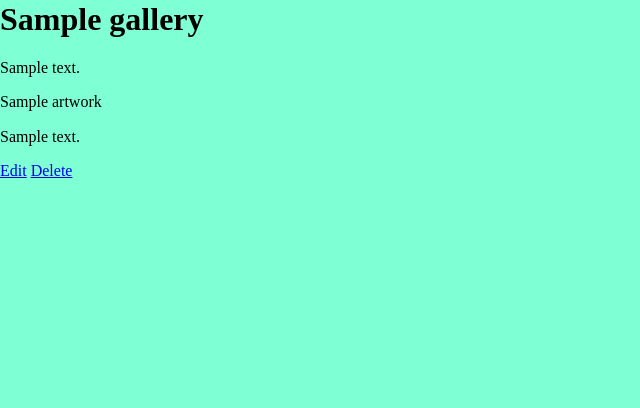
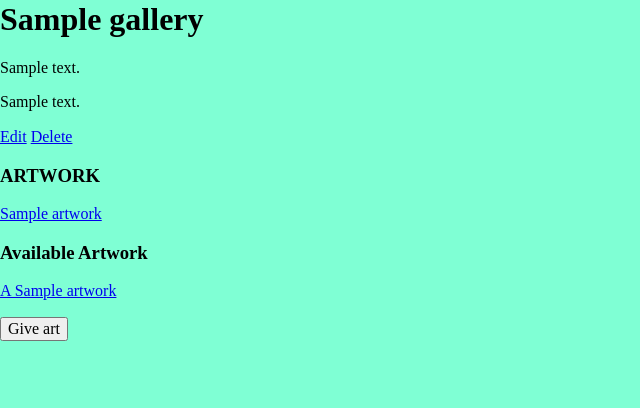
Before and after one commit to treymeetsworld/Galleria, a Django app: template templates/galleries/detail.html in a window 1280 px wide. Shown: the part 392-800 px from the top of the page, without its empty margins (0-640 px from the left). Run offline with Django 3.2, Linux system fonts and the light colour scheme; the template is opened without the code that fills it: most values are stand-ins (such as "Sample title", 1, 10 or a date in 2020).

Commit message:
add artwork to galleries

```diff
--- a/main_app/urls.py
+++ b/main_app/urls.py
@@ -14,4 +14,6 @@ path('artwork/<int:pk>/', views.ArtworkDetail.as_view(), name='artwork_detail'),
   path('artwork/', views.ArtworkList.as_view(), name='artwork_index'),
   path('artwork/<int:pk>/update/', views.ArtworkUpdate.as_view(), name='artwork_update'),
   path('artwork/<int:pk>/delete/', views.ArtworkDelete.as_view(), name='artwork_delete'),
+  path('galleries/<int:gallery_id>/assoc_artwork/<int:artwork_id>/', views.assoc_artwork, name='assoc_artwork'),
+
 ]
--- a/templates/galleries/detail.html
+++ b/templates/galleries/detail.html
@@ -21,7 +21,6 @@
   <div class="gallery-details">
     <h1>{{ gallery.name }}</h1>
     <p>{{ gallery.description }}</p>
-    <p>{{ gallery.artwork }}</p>
     <p>{{ gallery.comments }}</p>
     <div class="cat-actions">
       <a href="{% url 'galleries_update' gallery.id %}" class="btn warn">Edit</a>
@@ -29,5 +28,45 @@
     </div>
   </div>
 </section>
-
+<section>
+  <h3>ARTWORK</h3>
+  <div class="subsection-content">
+    {% if gallery.artwork.count %}
+      {% for artwork in gallery.artwork.all %}
+        <div class="toy-container">
+          <div class="color-block">
+          </div>
+          <a href="{% url 'artwork_detail' artwork.id %}">
+            <p>{{ artwork.title }}</p>
+          </a>
+        </div>
+      {% endfor %}
+    {% else %}
+      <p class=""> No Artwork</p>
+    {% endif %}
+  </div>
+  <h3>Available Artwork</h3>
+  <div class="subsection-content">
+    {% if artwork.count %}
+    {% for artwork in artwork.all %}
+      <div class="artwork-container">
+        <div
+          class="color-block"
+        ></div>
+        <a href="{% url 'artwork_detail' artwork.id %}">
+          <p>A  {{ artwork.title }}</p>
+        </a>
+        <form action="{% url 'assoc_artwork' gallery.id artwork.id %}" method="post">
+          {% csrf_token %}
+          <button type="submit" class="btn submit">Give art</button>
+        </form>
+      </div>
+    {% endfor %}
+  {% else %}
+    <p class="">
+      {{gallery.name}} already has all the available art
+    </p>
+  {% endif %}
+  </div>
+</section>
 {% endblock %}
```
Also changed, not shown: main_app/models.py (+15 -14 lines), main_app/views.py (+7 -2 lines), main_app/migrations/0003_auto_20211230_0802.py (added).
